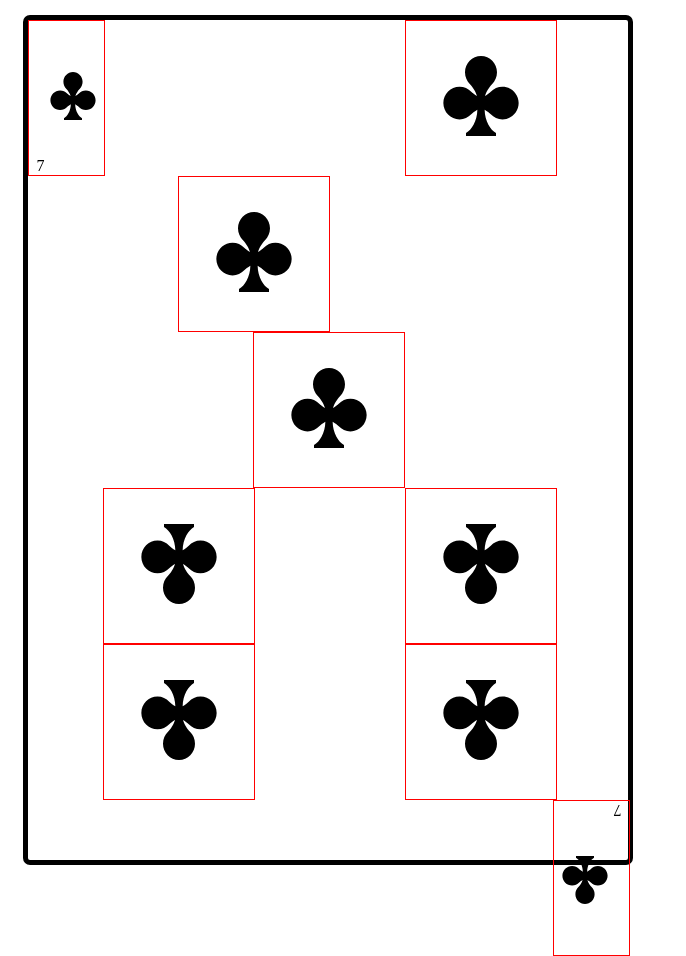
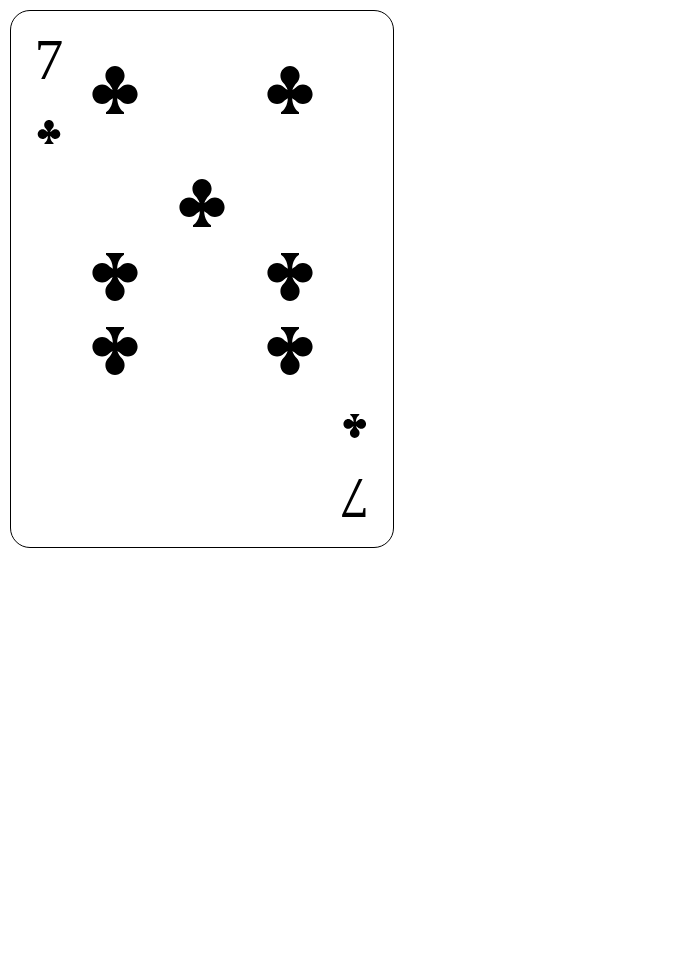
Before and after one commit to lehisanchez/WDD331, a plain HTML site: page W07/index.html in a window 1280 px wide. Shown: the whole page, without its empty margins (0-686 px from the left). After the commit the page ends 800 px from the top, so only its background shows below. Drawn offline with Linux system fonts and the light colour scheme.

Commit message:
Week 7 Updates

```diff
--- a/W07/index.html
+++ b/W07/index.html
@@ -19,12 +19,10 @@
                     d="M786.832 392.772c-59.032 0-112.086 24.596-149.852 64.694-15.996 16.984-43.762 37.112-73.8 54.81 14.11-53.868 58.676-121.7 89.628-151.456 39.64-38.17 63.984-91.83 63.984-151.5 0.006-114.894-91.476-208.096-204.788-209.32-113.32 1.222-204.796 94.426-204.796 209.318 0 59.672 24.344 113.33 63.986 151.5 30.954 29.756 75.52 97.588 89.628 151.456-30.042-17.7-57.806-37.826-73.8-54.81-37.768-40.098-90.82-64.694-149.85-64.694-114.386 0-207.080 93.664-207.080 209.328 0 115.638 92.692 209.338 207.080 209.338 59.042 0 112.082-25.356 149.85-65.452 16.804-17.872 46.444-40.138 78.292-58.632-3.002 147.692-73.532 256.168-145.318 298.906v37.742h384.014v-37.74c-71.792-42.736-142.32-151.216-145.32-298.906 31.852 18.494 61.488 40.768 78.292 58.632 37.766 40.094 90.808 65.452 149.852 65.452 114.386 0 207.078-93.7 207.078-209.338-0.002-115.664-92.692-209.328-207.080-209.328z">
                 </path>
             </symbol>
-
             <symbol id="icon-diamonds" viewBox="0 0 1024 1024">
                 <title>diamonds</title>
                 <path class="path1" d="M512 0l-320 512 320 512 320-512z"></path>
             </symbol>
-
         </defs>
     </svg>
 
@@ -38,7 +36,7 @@
                 </svg>
             </div>
             <!-- then 7 more pips for the body of the card -->
-            <div class="cell col-2 offset-4">
+            <div class="cell col-2">
                 <svg class="icon">
                     <use xlink:href="#icon-clubs"></use>
                 </svg>
@@ -49,7 +47,7 @@
                 </svg>
             </div>
 
-            <div class="cell col-2 offset-3">
+            <div class="cell col-8">
                 <svg class="icon">
                     <use xlink:href="#icon-clubs"></use>
                 </svg>
@@ -64,12 +62,12 @@
                     <use xlink:href="#icon-clubs"></use>
                 </svg>
             </div>
-            <div class="cell col-2 offset-1">
+            <div class="cell col-4">
                 <svg class="icon rotate">
                     <use xlink:href="#icon-clubs"></use>
                 </svg>
             </div>
-            <div class="cell col-2 offset-2">
+            <div class="cell col-4">
                 <svg class="icon rotate">
                     <use xlink:href="#icon-clubs"></use>
                 </svg>
--- a/W07/scss/grid.scss
+++ b/W07/scss/grid.scss
@@ -1,19 +1,18 @@
+// =====================================
+// GRID STYLESHEET
+// =====================================
+
 
 // VARIABLES
+// =====================================
 $num-columns : 8;
 $one-column : 100% / $num_columns;
 $loop-start: 1;
-$loop-end: $num-columns+1;
-
-@mixin col($span-num) {
-    flex: 0 0 $one-column * $span-num;
-}
-
-@mixin offset($offset-num) {
-    margin-left: $one-column * $offset-num;
-}
+$loop-end: $num-columns + 1;
 
 
+// CARD ELEMENTS
+// =====================================
 .row {
     display: flex;
     flex-flow: row wrap;
@@ -27,14 +26,26 @@ $loop-end: $num-columns+1;
     text-align: center;
 }
 
-//make column classes
+
+// MIXINs
+// =====================================
+@mixin col($span-num) {
+    flex: 0 0 $one-column * $span-num;
+}
+
+@mixin offset($offset-num) {
+    margin-left: $one-column * $offset-num;
+}
+
+
+// LOOPS
+// =====================================
 @for $index from $loop-start to $loop-end {
     .col-#{$index} {
         @include col($index);
     }
 }
 
-//make offset classes
 @for $index from $loop-start to $loop-end {
     .offset-#{$index} {
         @include offset($index);
--- a/W07/scss/main.scss
+++ b/W07/scss/main.scss
@@ -1,45 +1,50 @@
+@import 'grid.css';
+
 // CARD DIMENSIONS VARIABLES
 // =================================
-$width: 600px;
-$height: $width * 1.4;
-$icon-size: $width / 8;
+$card-width:  30vw;
+$card-height: $card-width * 1.4;
+$icon-size:   $card-width / 8;
+$font-size:   $card-width * 0.15;
 
-// COLORS
-// =================================
-$table-color: green;
-$card-border: black;
-$card-background: black;
-$glow-purple: rgba(174, 0, 255, 0.39);
-$glow-blue: rgba(0, 255, 255, 0.603);
-
-@import 'grid.css';
+*,
+*:before,
+*:after {
+    box-sizing: border-box;
+    margin: 0;
+    padding: 0;
+}
 
 .card {
-    display: flex;
-    align-items: center;
-    justify-content: center;
-    width: $width;
-    height: $height;
-    margin: 15px;
-    border: 5px solid $card-border;
-    border-radius: 7px;
-    // background-color: $card-background;
+    height: $card-height;
+    width: $card-width;
+    margin: 10px;
+    border: 1px solid black;
+    border-radius: 20px;
+}
+
+.card-front {
+    padding: 1em;
 }
 
 .icon {
-    width: 5em;
+    width: $icon-size;
+    height: $icon-size;
 }
 
-.number::after {
-    display: inline-block;
-}
+.number {
+    text-align: center;
+    font-size: $font-size;
 
-.number > .icon {
-    width: 3em;
+    & > .icon {
+        width: $icon-size * .5;
+        height: $icon-size *.5;
+    }
+
 }
 
 .cell {
-    border: 1px solid red;
+
 }
 
 .rotate {
```
Also changed, not shown: W07/css/main.css, 1 other file.
